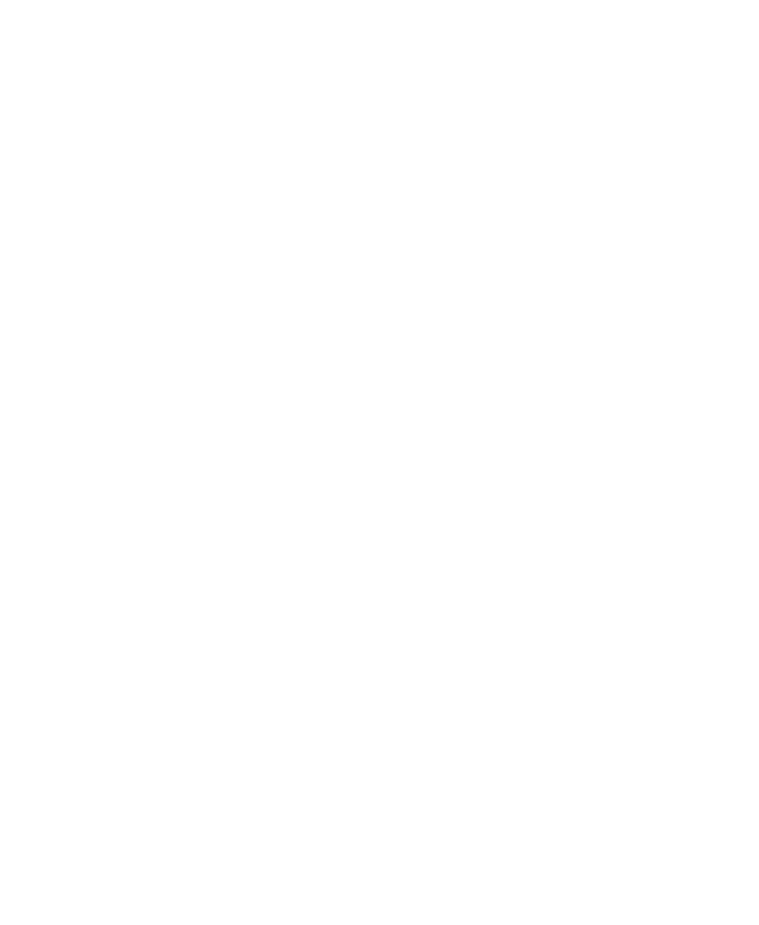
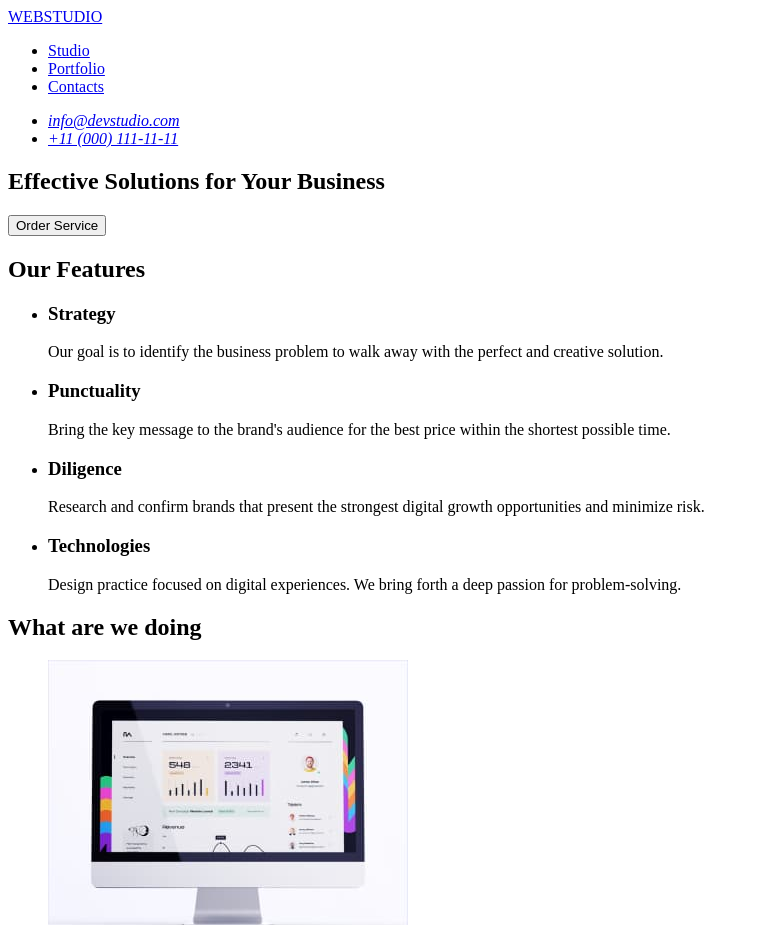
Before and after one commit to NikitaSalnykov/goit-markup-hw-01, a plain HTML site: page index.html in a window 1280 px wide. Shown: the top 925 px of the page, without its empty margins (0-759 px from the left). Before the commit the page ends 800 px from the top, so only its background shows below. Drawn offline with Linux system fonts and the light colour scheme.

Commit message:
Rename folder

```diff
--- a/index.html
+++ b/index.html
@@ -9,7 +9,60 @@
 </head>
 
 <body>
-
+  <!-- Header -->
+  <header>
+    <nav>
+      <a href="./">WEBSTUDIO</a>
+      <ul>
+        <li><a href="./">Studio</a></li>
+        <li><a href="./">Portfolio</a></li>
+        <li><a href="./">Contacts</a></li>
+      </ul>
+      <address>
+        <ul>
+          <li> <a href="mailto:info@devstudio.com">info@devstudio.com</a></li>
+          <li> <a href="tel:+110001111111">+11 (000) 111-11-11</a></li>
+        </ul>
+      </address>
+    </nav>
+  </header>
+  <!-- Hero -->
+  <section>
+    <h1>Effective Solutions for Your Business</h1>
+    <button type="button">Order Service</button>
+  </section>
+  <!-- Features -->
+  <section>
+    <h2>Our Features</h2>
+    <ul>
+      <li>
+        <h3>Strategy</h3>
+        <p>Our goal is to identify the business
+          problem to walk away with the perfect and creative solution.</p>
+      </li>
+      <li>
+        <h3>Punctuality</h3>
+        <p>Bring the key message to the brand's audience for the best price within the shortest possible time.</p>
+      </li>
+      <li>
+        <h3>Diligence</h3>
+        <p>Research and confirm brands that present the strongest digital growth opportunities and minimize risk.</p>
+      </li>
+      <li>
+        <h3>Technologies</h3>
+        <p>Design practice focused on digital experiences. We bring forth a deep passion for problem-solving.</p>
+      </li>
+    </ul>
+  </section>
+  <!-- What are we doing -->
+  <section>
+    <h2>What are we doing</h2>
+    <ul>
+      <li><img src="/images/studio/pc.jpg" alt="Personal Computer" width="360"></li>
+      <li><img src="images/studio/app.jpg" alt="Application" width="360"></li>
+      <li><img src="images/studio/mobile.jpg" alt="Mobile" width="360"></li>
+    </ul>
+  </section>
 </body>
 
 </html>
```
Also changed, not shown: images/studio/app.jpg (renamed from img/studio/app.jpg), images/studio/mobile.jpg (renamed from img/studio/mobile.jpg), images/studio/pc.jpg (renamed from img/studio/pc.jpg), images/studio/team-member-1.jpg (renamed from img/studio/team-member-1.jpg), images/studio/team-member-2.jpg (renamed from img/studio/team-member-2.jpg), images/studio/team-member-3.jpg (renamed from img/studio/team-member-3.jpg), images/studio/team-member-4.jpg (renamed from img/studio/team-member-4.jpg).
